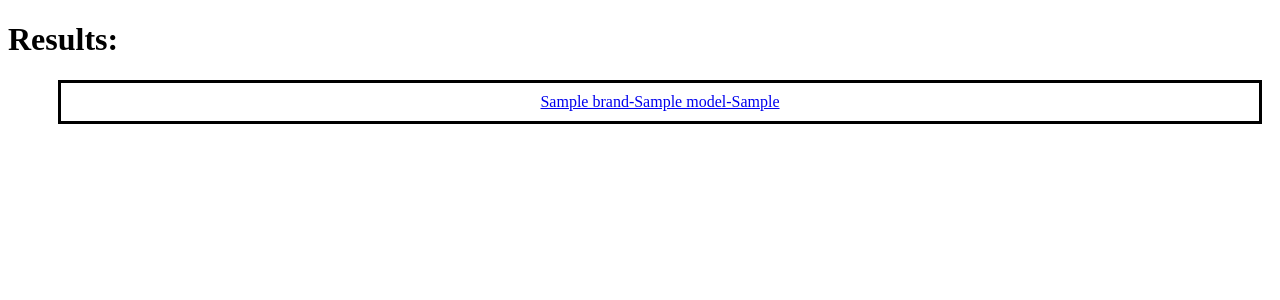
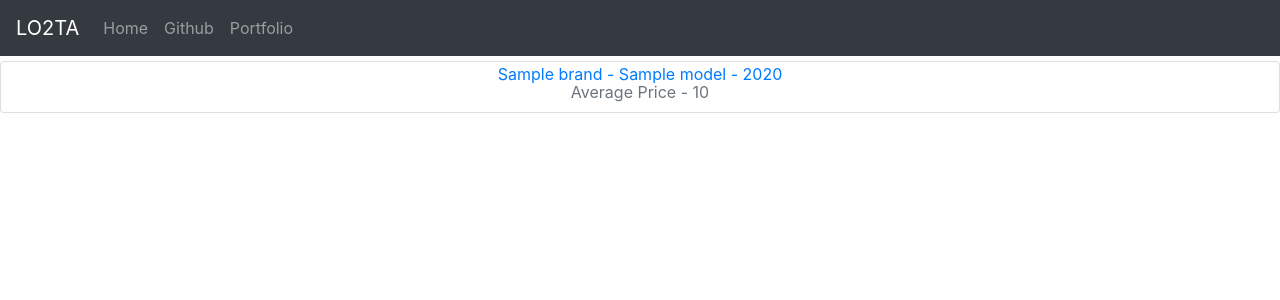
Before and after one commit to ahmedsamirio/find-me-a-car, a Django app: template mysite/curator/templates/curator/results.html in a window 1280 px wide. Shown: the top 300 px of the page. Run offline with Django 3.2, Linux system fonts and the light colour scheme; tables that the repository leaves empty hold one stand-in row (values such as "Sample post"); the template is opened without the code that fills it: values that come from a table or form of the project are taken from there, most other values are stand-ins (such as "Sample title", 1, 10 or a date in 2020); some libraries are stand-ins or nearby versions.

Commit message:
changed price and model results to bootstrap cards

```diff
--- a/mysite/curator/management/commands/scraper.py
+++ b/mysite/curator/management/commands/scraper.py
@@ -1,4 +1,3 @@
-from tqdm import tqdm_notebook as tqdm
 import re, requests, bs4, logging, threading, time, random
 import pandas as pd
 import numpy as np
--- a/mysite/curator/templates/curator/home.html
+++ b/mysite/curator/templates/curator/home.html
@@ -86,7 +86,7 @@
 </head>
 <body>
 	<nav class="navbar navbar-expand-lg navbar-dark bg-dark">
-		<a class="navbar-brand" href="#">LO2TA</a>
+		<a class="navbar-brand" href="">LO2TA</a>
 		  <button class="navbar-toggler" type="button" data-toggle="collapse" data-target="#navbarNavDropdown" aria-controls="navbarNavDropdown" aria-expanded="false" aria-label="Toggle navigation">
   			  <span class="navbar-toggler-icon"></span>
  		 </button>
--- a/mysite/curator/templates/curator/results.html
+++ b/mysite/curator/templates/curator/results.html
@@ -1,23 +1,34 @@
 <!DOCTYPE html>
 <head>
+	<link rel="stylesheet" href="https://maxcdn.bootstrapcdn.com/bootstrap/4.0.0/css/bootstrap.min.css" integrity="sha384-Gn5384xqQ1aoWXA+058RXPxPg6fy4IWvTNh0E263XmFcJlSAwiGgFAW/dAiS6JXm" crossorigin="anonymous">
 	<style type="text/css">
-		li {
-			list-style: none;
-			text-align: center;
-			margin: 10px;
-			padding: 10px;
-			border: solid;
-		}
+
 	</style>
 	<title>
 		Result models
 	</title>
 </head>
 <body>
-	<h1>Results:</h1>
-	<ul>
+	<nav class="navbar navbar-expand-lg navbar-dark bg-dark">
+		<a class="navbar-brand" href="#">LO2TA</a>
+		  <button class="navbar-toggler" type="button" data-toggle="collapse" data-target="#navbarNavDropdown" aria-controls="navbarNavDropdown" aria-expanded="false" aria-label="Toggle navigation">
+  			  <span class="navbar-toggler-icon"></span>
+ 		 </button>
+ 		 <div class="collapse navbar-collapse" id="navbarNavDropdown">
+ 		 	<div class="navbar-nav">
+ 		 		<a class="nav-link" href="../">Home <span class="sr-only">(current)</span></a>
+ 		 		<a class="nav-link" href="https://github.com/ahmedsamirio">Github</a>
+ 		 		<a class="nav-link" href="https://ahmedsamirio.github.io/">Portfolio</a>
+ 		 	</div>
+ 		 </div>
+	</nav>
 	{% for query in queried_models %}
-		<li><a href="{% url 'curator:model' %}?brand={{ query.brand|urlencode }}&model={{ query.model|urlencode }}&year={{ query.year|urlencode }}">{{ query.brand }}-{{ query.model }}-{{ query.year }}</a></li>
+	<div class="card text-center" style="margin-top:5px">
+		<a href="{% url 'curator:model' %}?brand={{ query.brand|urlencode }}&model={{ query.model|urlencode }}&year={{ query.year|urlencode }}">{{ query.brand }} - {{ query.model }} - {{ query.year }}</a>
+		<p class="card-subtitle mb-2 text-muted">Average Price - {{ query.price }}</p>
+	</div>
 	{% endfor %}
-	</ul>
+	<script src="https://code.jquery.com/jquery-3.2.1.slim.min.js" integrity="sha384-KJ3o2DKtIkvYIK3UENzmM7KCkRr/rE9/Qpg6aAZGJwFDMVNA/GpGFF93hXpG5KkN" <script src="https://code.jquery.com/jquery-3.2.1.slim.min.js" integrity="sha384-KJ3o2DKtIkvYIK3UENzmM7KCkRr/rE9/Qpg6aAZGJwFDMVNA/GpGFF93hXpG5KkN" crossorigin="anonymous"></script>
+	<script src="https://cdnjs.cloudflare.com/ajax/libs/popper.js/1.12.9/umd/popper.min.js" integrity="sha384-ApNbgh9B+Y1QKtv3Rn7W3mgPxhU9K/ScQsAP7hUibX39j7fakFPskvXusvfa0b4Q" crossorigin="anonymous"></script>
+	<script src="https://maxcdn.bootstrapcdn.com/bootstrap/4.0.0/js/bootstrap.min.js" integrity="sha384-JZR6Spejh4U02d8jOt6vLEHfe/JQGiRRSQQxSfFWpi1MquVdAyjUar5+76PVCmYl" crossorigin="anonymous"></script>
 </body>
```
Also changed, not shown: mysite/curator/templates/curator/model.html (+34 -9 lines), mysite/curator/views.py (+33 -5 lines).
